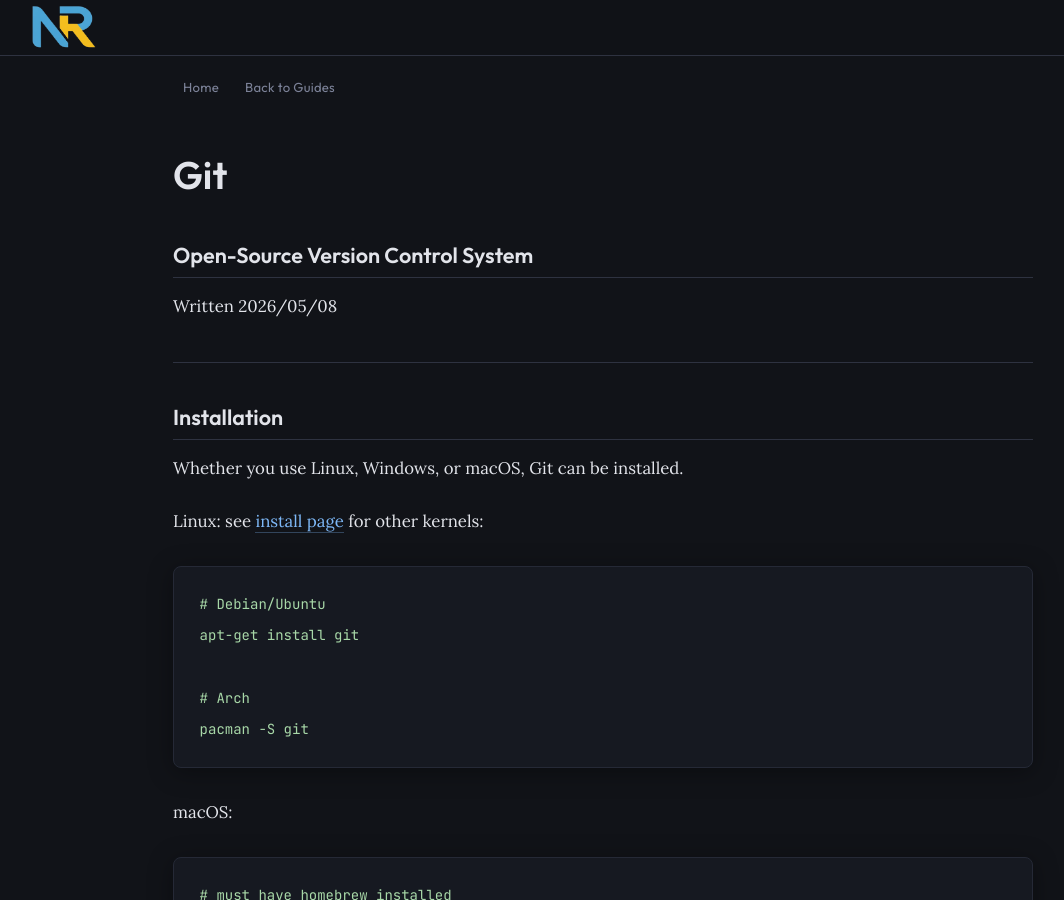
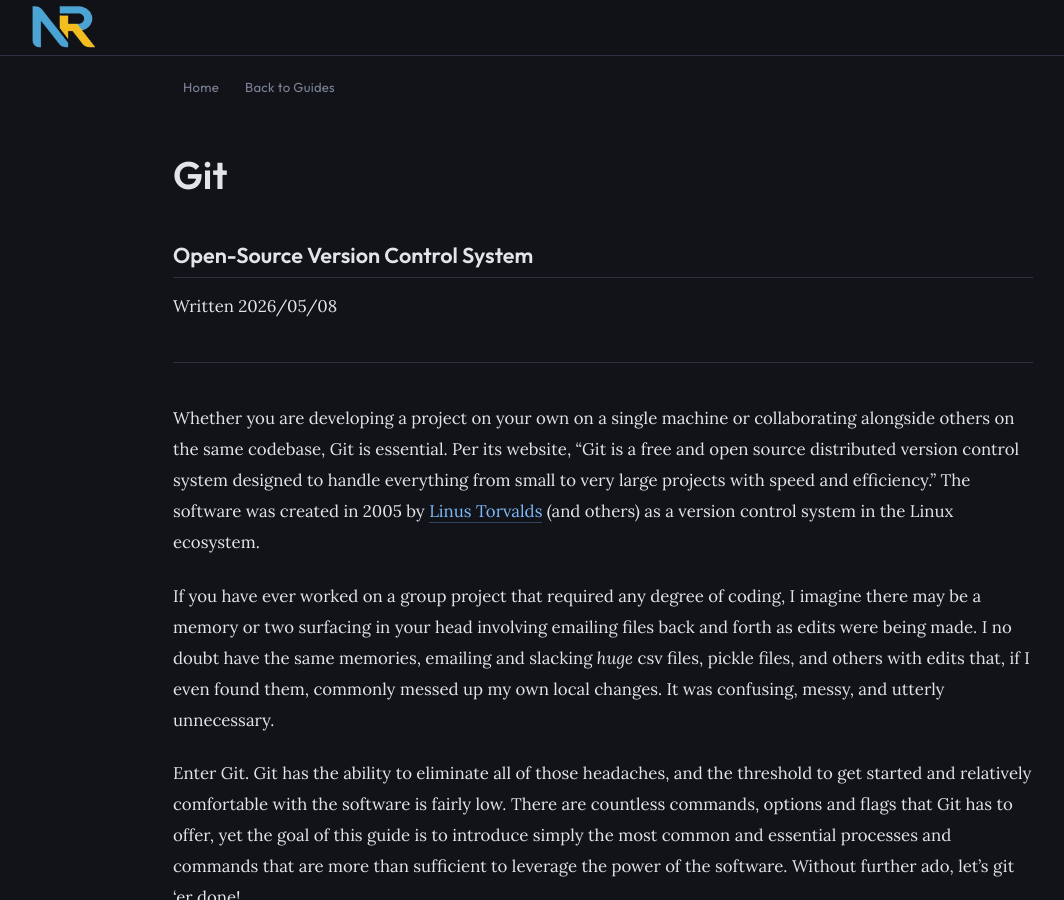
Before and after one commit to ncread/ncread.github.io, a Jekyll site: the page built from guides/git.md, in a window 1280 px wide and 900 px high. Shown: the whole window, without its empty margins (37-1101 px from the left). Built offline with Jekyll 4.4.1, drawn with Linux system fonts in a browser that asks for light colours; some of the changed text lies outside the part shown.

Commit message:
add more to git guide

```diff
--- a/guides/git.md
+++ b/guides/git.md
@@ -9,6 +9,13 @@
 Written 2026/05/08
 
 ***
+Whether you are developing a project on your own on a single machine or collaborating alongside others on the same codebase, Git is essential. Per its website, "Git is a free and open source distributed version control system designed to handle everything from small to very large projects with speed and efficiency." The software was created in 2005 by [Linus Torvalds](https://en.wikipedia.org/wiki/Linus_Torvalds) (and others) as a version control system in the Linux ecosystem.
+
+If you have ever worked on a group project that required any degree of coding, I imagine there may be a memory or two surfacing in your head involving emailing files back and forth as edits were being made. I no doubt have the same memories, emailing and slacking *huge* csv files, pickle files, and others with edits that, if I even found them, commonly messed up my own local changes. It was confusing, messy, and utterly unnecessary.
+
+Enter Git. Git has the ability to eliminate all of those headaches, and the threshold to get started and relatively comfortable with the software is fairly low. There are countless commands, options and flags that Git has to offer, yet the goal of this guide is to introduce simply the most common and essential processes and commands that are more than sufficient to leverage the power of the software. Without further ado, let's git 'er done!
+
+
 ## Installation
 Whether you use Linux, Windows, or macOS, Git can be installed.
 
```
